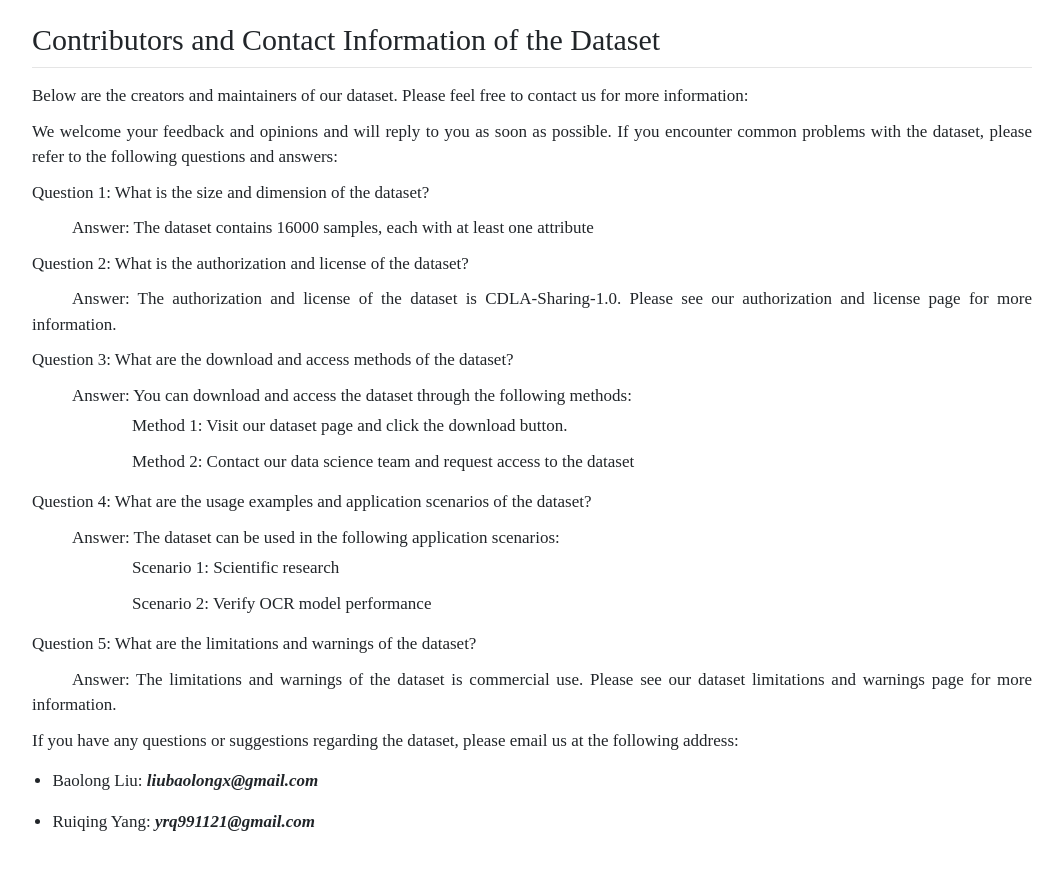
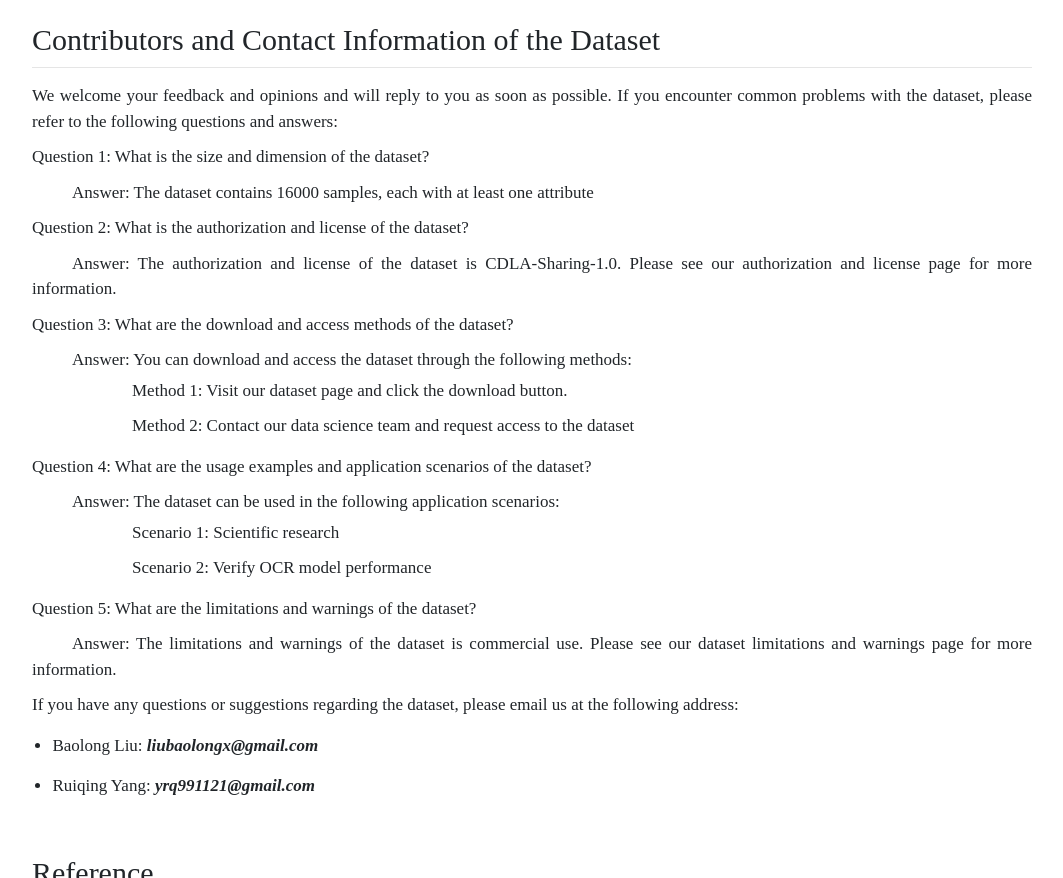
Before and after one commit to baolongliu/LQText16K, a plain HTML site: page index.html in a window 1280 px wide. Shown: the part 8837-9715 px from the top of the page, without its empty margins (120-1183 px from the left). Drawn offline with nearby package versions, Linux system fonts and the light colour scheme.

Commit message:
Update index.html

```diff
--- a/index.html
+++ b/index.html
@@ -1011,10 +1011,10 @@
             <!-- <div id="result_md"></div>
              -->
 
-            <span class="title_content">
+<!--             <span class="title_content">
                 Below are the creators and maintainers of our dataset. Please feel free to contact us for more
                 information:
-            </span>
+            </span> -->
 <!--             <span class="title_content">
                 <li>Creator: <b><em>School of Computer and Information Engineering, Zhejiang Gongshang University</em>
                 </li></b>
```
